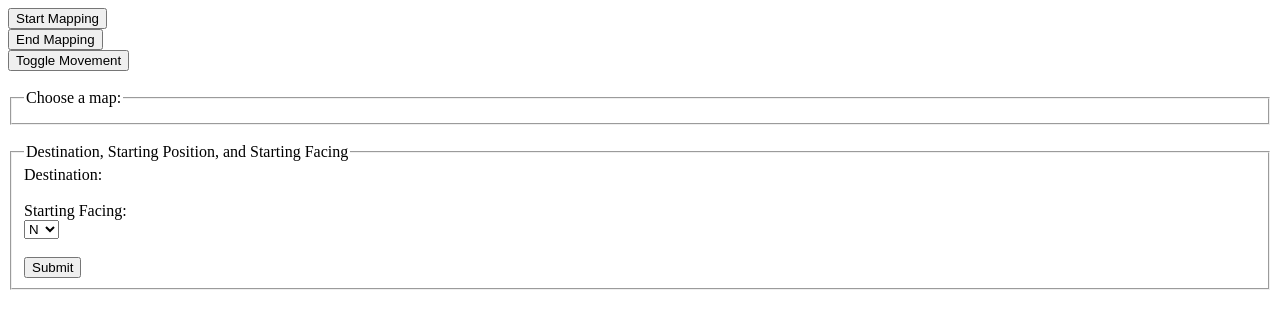
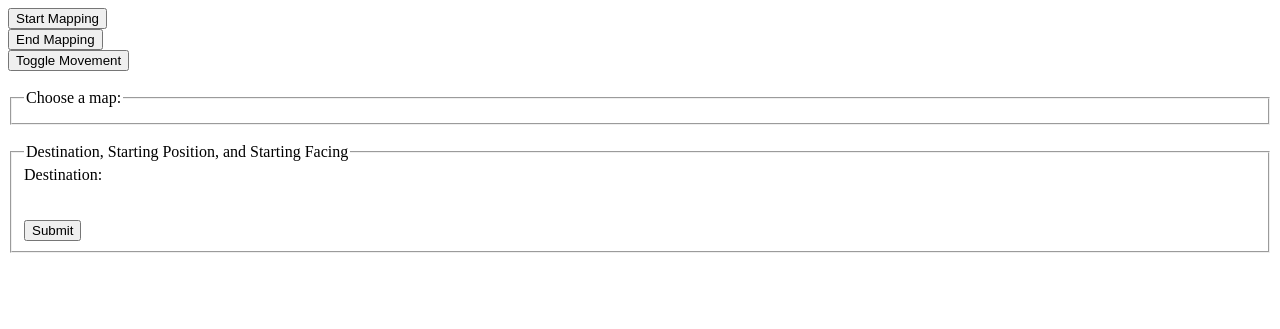
Before and after one commit to thedch/indoor-autonomous-system-cloud, a Flask app: template app/templates/layout.html in a window 1280 px wide. Shown: the top 329 px of the page. Run offline with Flask 2, Linux system fonts and the light colour scheme; the template is opened without the code that fills it, so the values that code supplies are empty.

Commit message:
remove facing dropdown from UI and accompanying backend functionality. now only send position, not pose

```diff
--- a/app/server.py
+++ b/app/server.py
@@ -99,11 +99,7 @@ def send_goal_and_initial_pose():
         if initial_position == "4":
             initial_position = "-5.4 -3.4"
 
-    facing = str(request.form.get('facing'))
-
-    initial_pose = initial_position + " " + facing
-    print("initial_pose = " + initial_pose)
-    call(['mosquitto_pub', '-t', 'robot/initial_pose', '-m', initial_pose])
+    call(['mosquitto_pub', '-t', 'robot/initial_pose', '-m', initial_position])
 
     # translate from point number to its coordinates
     if current_map == "be3":
--- a/app/templates/layout.html
+++ b/app/templates/layout.html
@@ -30,15 +30,7 @@
         <legend>Destination, Starting Position, and Starting Facing</legend>
         Destination:<br>
         {% block dropdown_options %}{% endblock %}
-
-        <br>Starting Facing:<br>
-        <select name="facing">
-            <!-- values come from experimenting with rviz -->
-            <option value="0.707 0.707">N<br>
-            <option value="0.0 1.0">E<br>
-            <option value="-0.707 0.707">S<br>
-            <option value="1.0 0.0">W<br>
-        </select><br><br>
+        <br><br>
         <input type="submit" value="Submit">
     </fieldset>
 </form>
```
